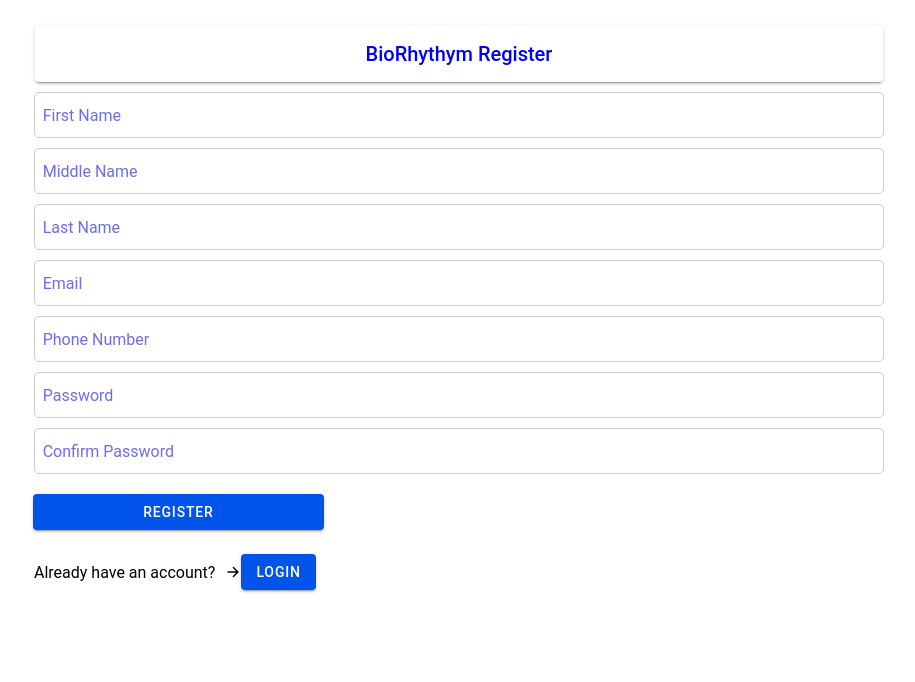
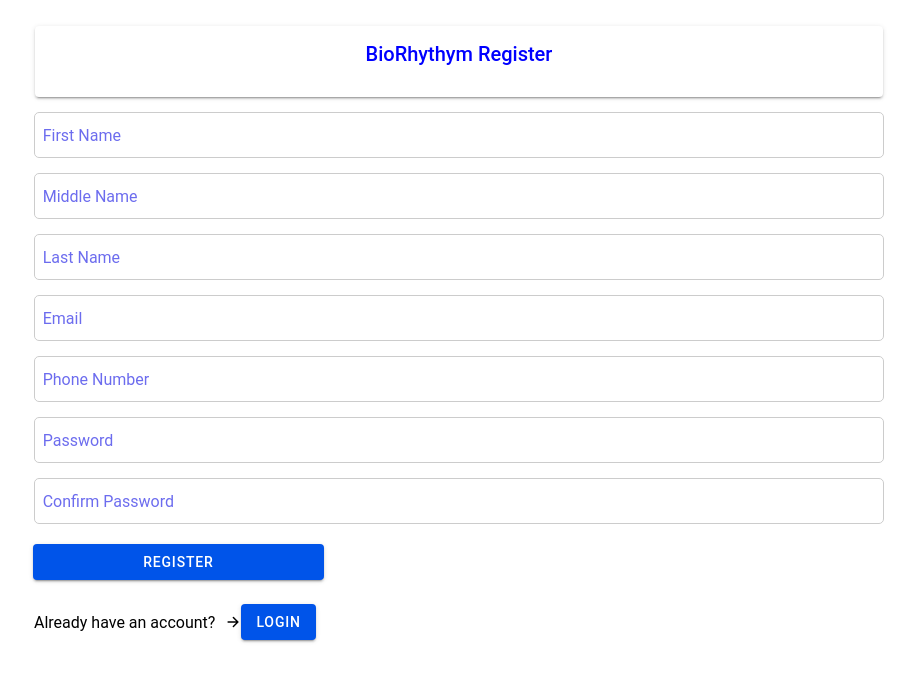
Before and after one commit to okonji-vic/authentication-ionic, a React (Vite) app: page /register in a window 1280 px wide. Shown: the top 682 px of the page, without its empty margins (181-1096 px from the left). Built offline with nearby package versions, Linux system fonts and the light colour scheme.

Commit message:
update theme color

```diff
--- a/src/components/RegisterPage.css
+++ b/src/components/RegisterPage.css
@@ -10,12 +10,14 @@
   display: block;
   width: 98%;
   padding-left: 8px!important;
-  margin: 10px auto;
+  margin: 15px auto;
   border: 1px solid #ccc;
   border-radius: 5px;
   color: rgb(11, 11, 227);
 
 }
+
+
 .button-login {
   color: white;
   cursor: pointer;
--- a/src/components/RegisterPage.tsx
+++ b/src/components/RegisterPage.tsx
@@ -63,7 +63,7 @@ const RegisterPage: React.FC = () => {
           <div className="register-container">
             <IonCard className="register-card">
             <IonCardHeader>
-                <IonCardTitle className="ion-text-center" style={{color:"blue"}}>BioRhythym Register</IonCardTitle>
+                <IonCardTitle className="ion-text-center card-title" style={{color:"blue"}}>BioRhythym Register</IonCardTitle>
               </IonCardHeader>
             </IonCard>
             <IonInput
--- a/src/theme/variables.css
+++ b/src/theme/variables.css
@@ -76,3 +76,8 @@ http://ionicframework.com/docs/theming/ */
 
 
     }
+
+    .dark-theme .input-field {
+        color: #ffffff;
+
+    }
```
